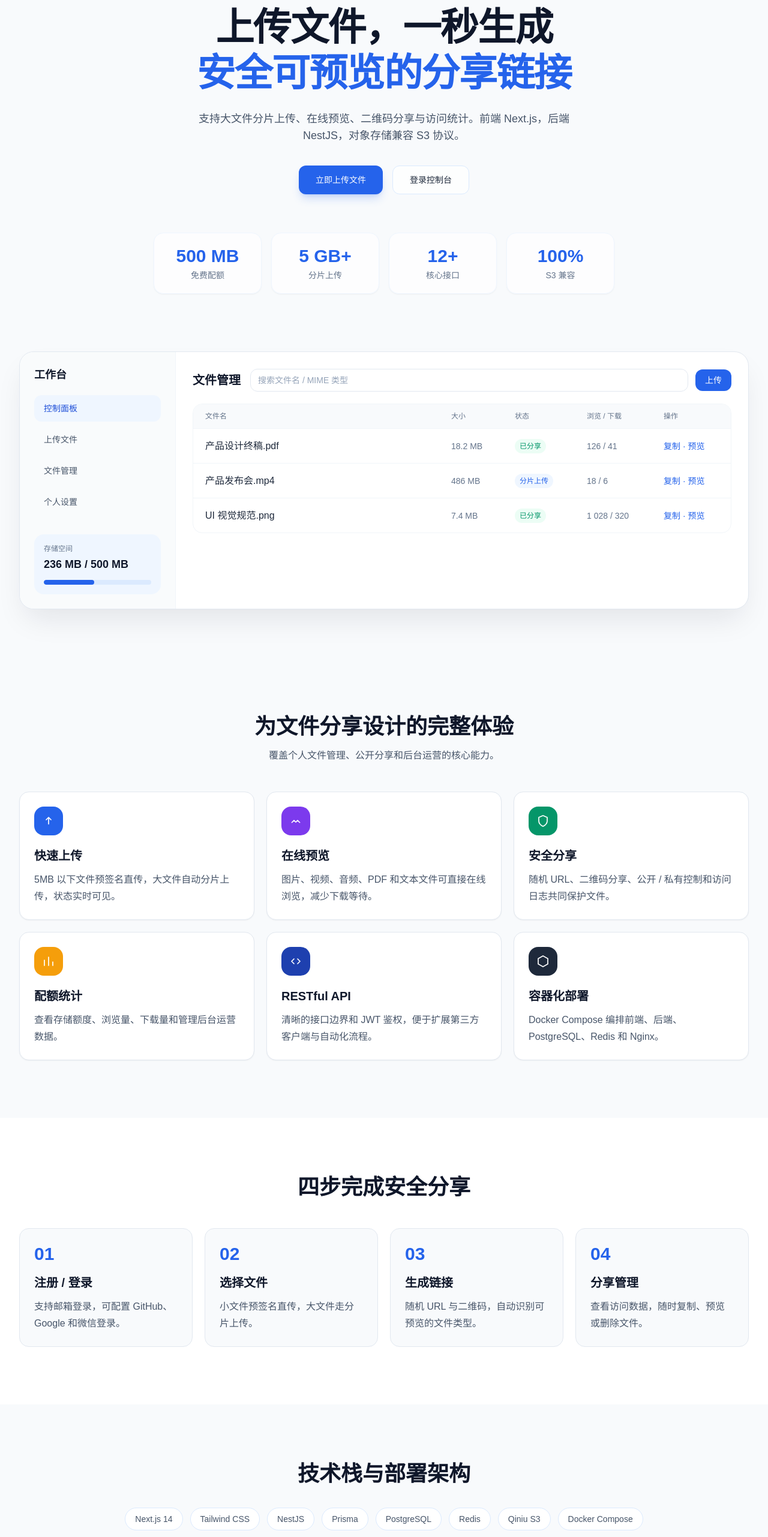
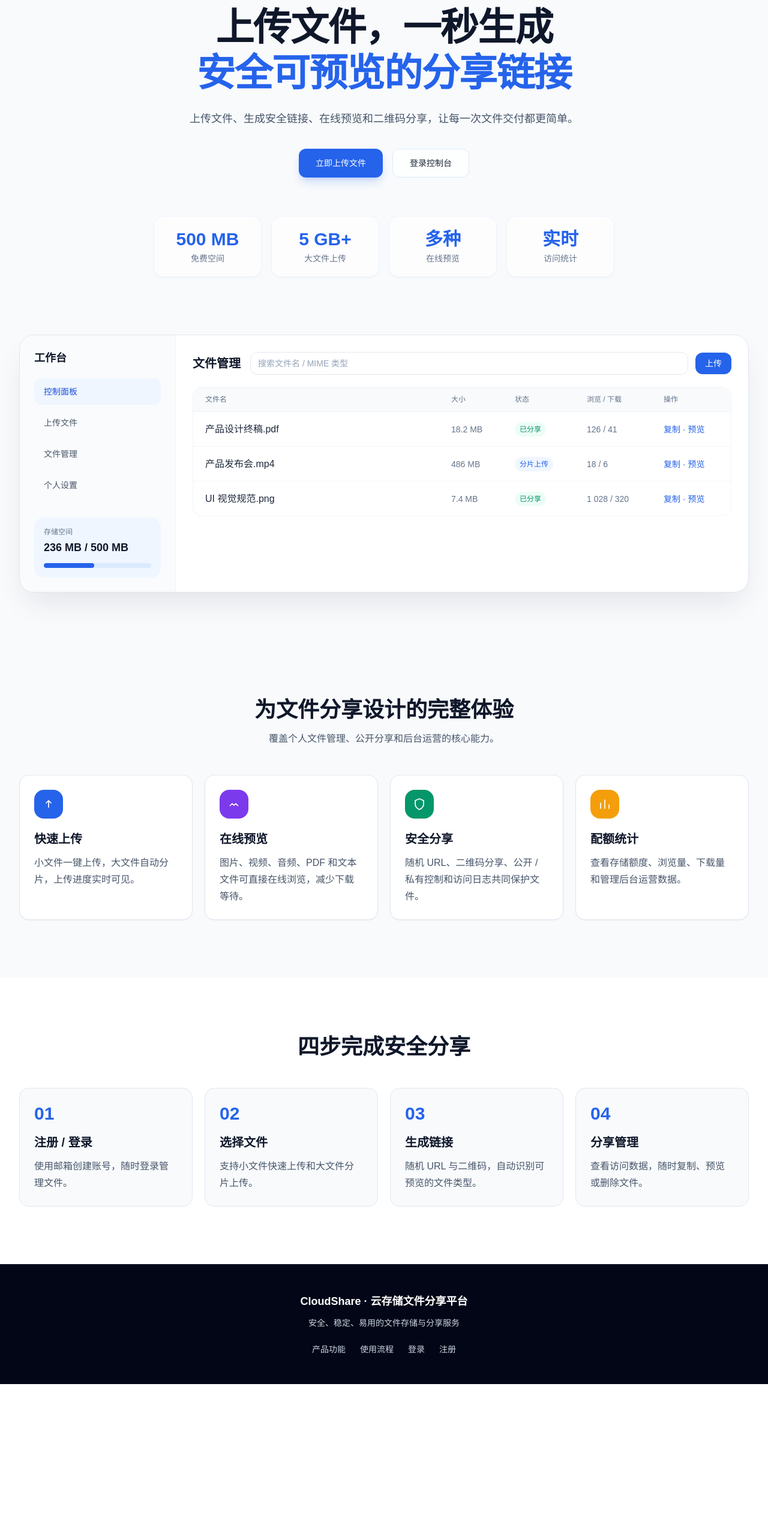
Before and after one commit to KeXiongpeng/CloudStore, a Next.js app in the folder client/: page / in a window 1280 px wide. Shown: the part 234-2797 px from the top of the page at 60% size. After the commit the page ends 2542 px from the top, so only its background shows below. Built offline with nearby package versions, Linux system fonts and the light colour scheme.

Commit message:
fix: productize homepage copy and preserve navigation login

```diff
--- a/client/src/app/page.tsx
+++ b/client/src/app/page.tsx
@@ -3,7 +3,7 @@ import Link from 'next/link';
 const features = [
   {
     title: '快速上传',
-    description: '5MB 以下文件预签名直传，大文件自动分片上传，状态实时可见。',
+    description: '小文件一键上传，大文件自动分片，上传进度实时可见。',
     icon: (
       <path
         d="M12 17V6m0 0-4 4m4-4 4 4"
@@ -54,51 +54,13 @@ const features = [
     ),
     color: 'bg-amber-500',
   },
-  {
-    title: 'RESTful API',
-    description: '清晰的接口边界和 JWT 鉴权，便于扩展第三方客户端与自动化流程。',
-    icon: (
-      <path
-        d="m9 8-4 4 4 4m6-8 4 4-4 4"
-        stroke="currentColor"
-        strokeWidth="1.7"
-        strokeLinecap="round"
-        strokeLinejoin="round"
-      />
-    ),
-    color: 'bg-blue-800',
-  },
-  {
-    title: '容器化部署',
-    description: 'Docker Compose 编排前端、后端、PostgreSQL、Redis 和 Nginx。',
-    icon: (
-      <path
-        d="M12 3l8 4.5v9L12 21l-8-4.5v-9L12 3Z"
-        stroke="currentColor"
-        strokeWidth="1.7"
-      />
-    ),
-    color: 'bg-slate-800',
-  },
 ];
 
 const steps = [
-  { title: '注册 / 登录', description: '支持邮箱登录，可配置 GitHub、Google 和微信登录。' },
-  { title: '选择文件', description: '小文件预签名直传，大文件走分片上传。' },
+  { title: '注册 / 登录', description: '使用邮箱创建账号，随时登录管理文件。' },
+  { title: '选择文件', description: '支持小文件快速上传和大文件分片上传。' },
   { title: '生成链接', description: '随机 URL 与二维码，自动识别可预览的文件类型。' },
   { title: '分享管理', description: '查看访问数据，随时复制、预览或删除文件。' },
-];
-
-const technologies = [
-  'Next.js 14',
-  'Tailwind CSS',
-  'NestJS',
-  'Prisma',
-  'PostgreSQL',
-  'Redis',
-  'Qiniu S3',
-  'Docker Compose',
-  'Nginx',
 ];
 
 export default function Home() {
@@ -136,8 +98,6 @@ export default function Home() {
           <div className="hidden items-center gap-8 text-sm font-medium text-slate-600 md:flex">
             <a className="transition hover:text-blue-600" href="#features">产品功能</a>
             <a className="transition hover:text-blue-600" href="#workflow">使用流程</a>
-            <a className="transition hover:text-blue-600" href="#stack">技术架构</a>
-            <a className="transition hover:text-blue-600" href="#deploy">部署文档</a>
           </div>
 
           <div className="flex items-center gap-2 sm:gap-4">
@@ -164,7 +124,7 @@ export default function Home() {
               <circle cx="12" cy="12" r="9" stroke="currentColor" strokeWidth="1.6" />
               <path d="m9 12 2 2 4-4" stroke="currentColor" strokeWidth="1.6" strokeLinecap="round" strokeLinejoin="round" />
             </svg>
-            基于 S3 协议的云存储与文件分享平台
+            安全稳定的文件存储与分享服务
           </span>
 
           <h1 className="mt-7 text-4xl font-bold leading-tight tracking-tight text-slate-900 sm:text-6xl lg:text-[64px] lg:leading-[1.18]">
@@ -173,7 +133,7 @@ export default function Home() {
           </h1>
 
           <p className="mt-6 max-w-2xl text-base leading-8 text-slate-600 sm:text-lg">
-            支持大文件分片上传、在线预览、二维码分享与访问统计。前端 Next.js，后端 NestJS，对象存储兼容 S3 协议。
+            上传文件、生成安全链接、在线预览和二维码分享，让每一次文件交付都更简单。
           </p>
 
           <div className="mt-9 flex w-full flex-col gap-3 sm:w-auto sm:flex-row sm:gap-4">
@@ -194,10 +154,10 @@ export default function Home() {
 
         <div className="mx-auto mt-14 grid max-w-3xl grid-cols-2 gap-4 sm:mt-16 lg:grid-cols-4">
           {[
-            ['500 MB', '免费配额'],
-            ['5 GB+', '分片上传'],
-            ['12+', '核心接口'],
-            ['100%', 'S3 兼容'],
+            ['500 MB', '免费空间'],
+            ['5 GB+', '大文件上传'],
+            ['多种', '在线预览'],
+            ['实时', '访问统计'],
           ].map(([value, label]) => (
             <div key={label} className="rounded-2xl border border-blue-50 bg-white/70 px-4 py-5 text-center shadow-sm">
               <div className="text-2xl font-bold text-blue-600 sm:text-3xl">{value}</div>
@@ -282,7 +242,7 @@ export default function Home() {
           <h2 className="text-3xl font-bold sm:text-4xl">为文件分享设计的完整体验</h2>
           <p className="mt-4 text-slate-600">覆盖个人文件管理、公开分享和后台运营的核心能力。</p>
         </div>
-        <div className="mt-12 grid gap-5 sm:grid-cols-2 lg:grid-cols-3">
+        <div className="mt-12 grid gap-5 sm:grid-cols-2 lg:grid-cols-4">
           {features.map((feature) => (
             <article key={feature.title} className="rounded-2xl border border-slate-200 bg-white p-6 shadow-sm transition hover:-translate-y-1 hover:shadow-xl">
               <span className={`flex size-12 items-center justify-center rounded-2xl text-white ${feature.color}`}>
@@ -310,23 +270,14 @@ export default function Home() {
         </div>
       </section>
 
-      <section id="stack" className="mx-auto w-full max-w-7xl px-4 py-16 text-center sm:px-6 lg:px-8 lg:py-24">
-        <h2 className="text-3xl font-bold sm:text-4xl">技术栈与部署架构</h2>
-        <div className="mx-auto mt-9 flex max-w-4xl flex-wrap justify-center gap-3">
-          {technologies.map((tech) => (
-            <span key={tech} className="rounded-full border border-blue-100 bg-white px-4 py-2 text-sm font-medium text-slate-600">
-              {tech}
-            </span>
-          ))}
-        </div>
-      </section>
 
-      <footer id="deploy" className="bg-slate-950 px-4 py-12 text-center text-slate-300 sm:px-6 lg:px-8">
+      <footer id="contact" className="bg-slate-950 px-4 py-12 text-center text-slate-300 sm:px-6 lg:px-8">
         <div className="mx-auto max-w-7xl">
           <div className="text-lg font-bold text-white">CloudShare · 云存储文件分享平台</div>
-          <p className="mt-3 text-sm">一个面向面试展示的全栈学习项目 · Next.js + NestJS + S3 + Docker</p>
+          <p className="mt-3 text-sm">安全、稳定、易用的文件存储与分享服务</p>
           <div className="mt-6 flex flex-wrap justify-center gap-x-6 gap-y-2 text-sm">
-            <a className="hover:text-white" href="#stack">技术架构</a>
+            <a className="hover:text-white" href="#features">产品功能</a>
+            <a className="hover:text-white" href="#workflow">使用流程</a>
             <Link className="hover:text-white" href="/login">登录</Link>
             <Link className="hover:text-white" href="/register">注册</Link>
           </div>
```
Also changed, not shown: 2 other files (tests, documents, lock files or other folders).
